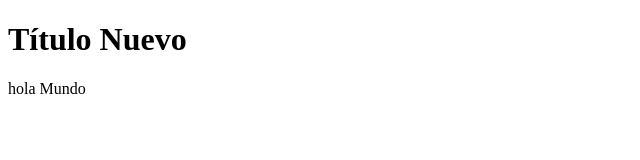
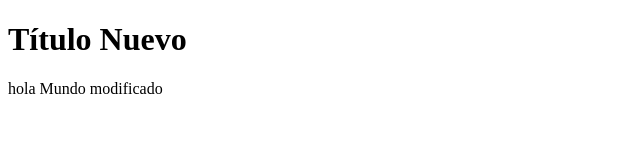
Before and after one commit to juanoviedoperdomo/HelloWorldGIT, a plain HTML site: page index.html in a window 1280 px wide. Shown: the full height of the page, 0-640 px from the left. Drawn offline with Linux system fonts and the light colour scheme.

Commit message:
se pone nuevo cuerpo

```diff
--- a/index.html
+++ b/index.html
@@ -7,6 +7,6 @@
 </head>
 <body>
 <h1>Título Nuevo </h1>
-hola Mundo
+hola Mundo modificado
 </body>
 </html>
```
